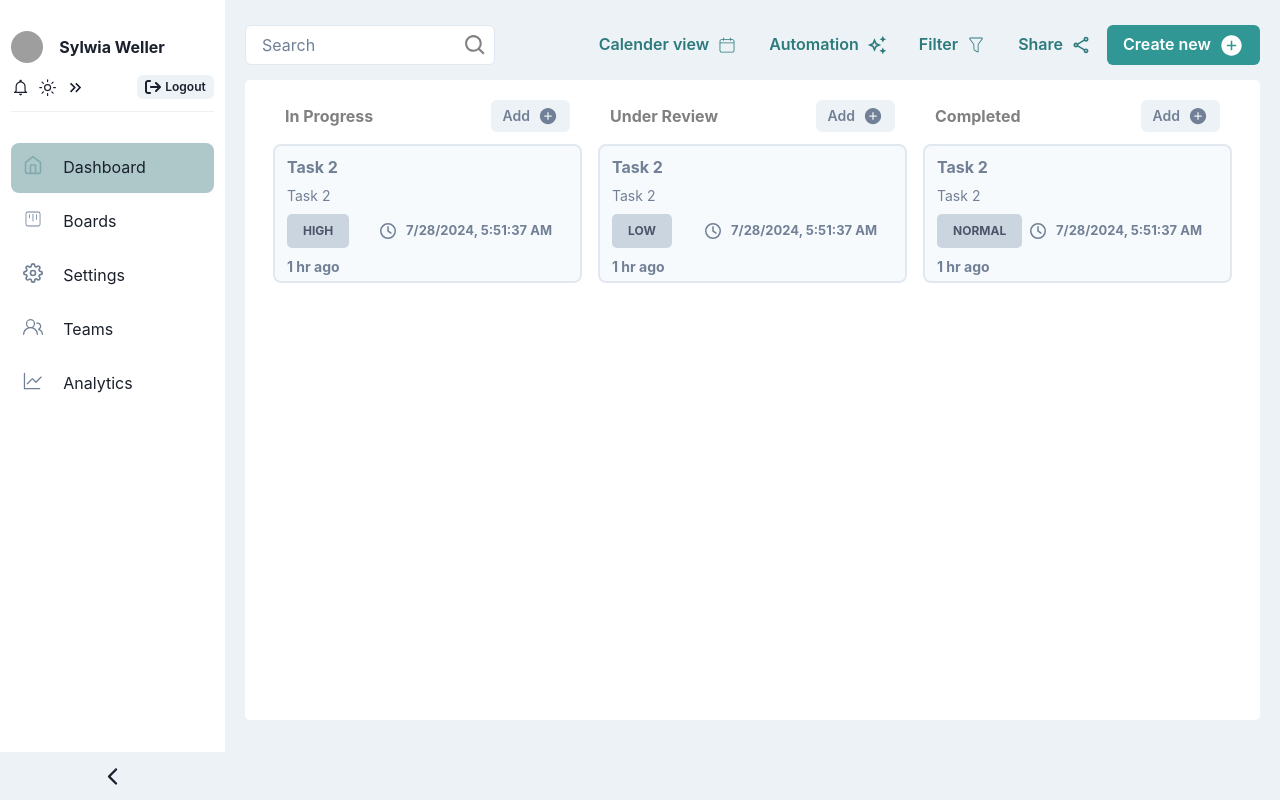
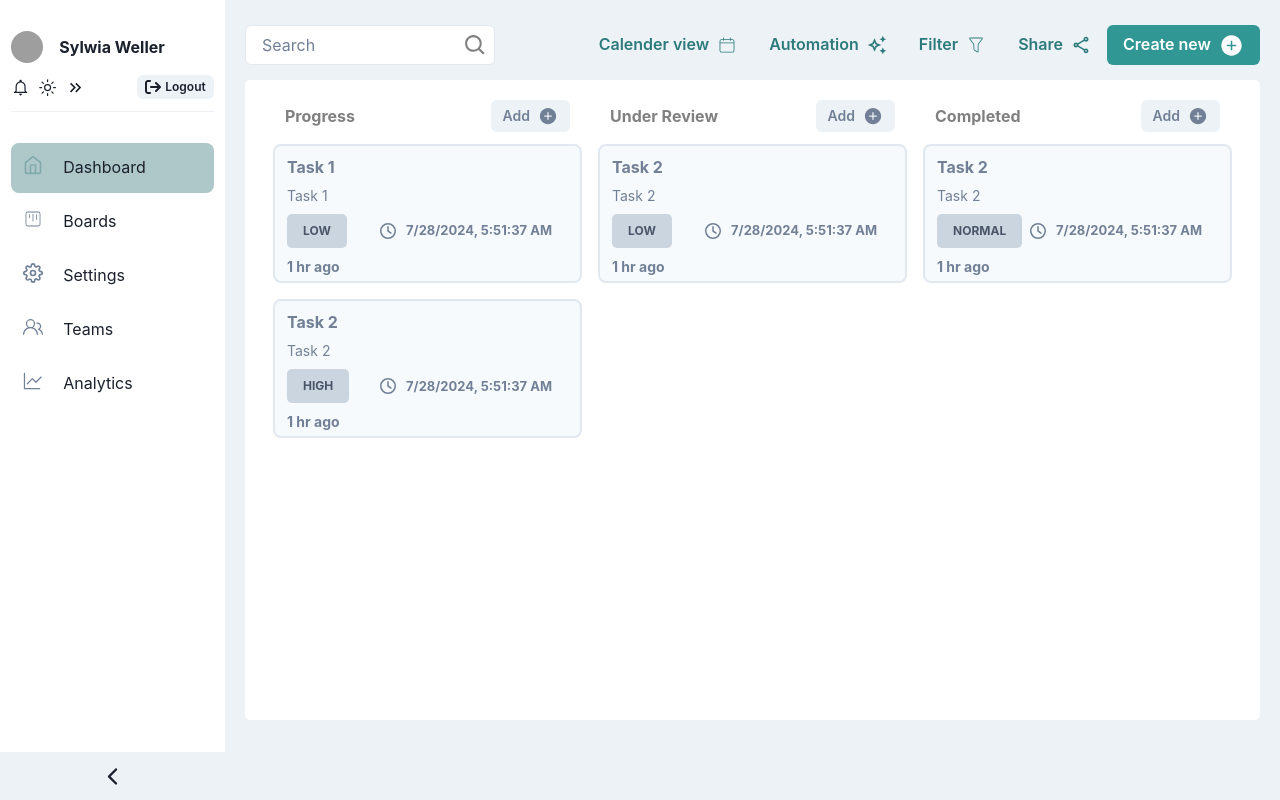
Before and after one commit to SameerTheProgrammer/MERN-Task-Management, a React (Vite) app in the folder frontend/: page /boards in a window 1280 px wide. Built offline with nearby package versions, Linux system fonts and the light colour scheme; grey boxes are pictures that could not be loaded.

Commit message:
complted the board page

```diff
--- a/frontend/src/components/boardPage/Column.tsx
+++ b/frontend/src/components/boardPage/Column.tsx
@@ -1,12 +1,25 @@
 import { Box, Button, Container, Stack, Text } from "@chakra-ui/react";
 import Task from "./Task";
-import { ColumnType } from "../../utils/enums";
+import { ColumnType, HeadingType } from "../../utils/enums";
 import useColumnTasks from "../../hooks/useColumnTasks";
 import useColumnDrop from "../../hooks/useColumnDrop";
 import { IoAddCircleSharp } from "react-icons/io5";
 import { useEffect } from "react";
+import { InitialValues } from "../../utils/types";
 
-function Column({ column }: { column: ColumnType }) {
+interface ColumnProps {
+  onOpen: () => void;
+  column: ColumnType;
+  setHeadingType: React.Dispatch<React.SetStateAction<HeadingType | undefined>>;
+  setInitialValues: React.Dispatch<React.SetStateAction<InitialValues>>;
+}
+
+const Column: React.FC<ColumnProps> = ({
+  column,
+  setHeadingType,
+  onOpen,
+  setInitialValues,
+}) => {
   const { tasks, dropTaskFrom, swapTasks } = useColumnTasks(column);
   useEffect(() => {
     console.log(`Tasks for column ${column}:`, tasks);
@@ -38,6 +51,14 @@ function Column({ column }: { column: ColumnType }) {
           _hover={{ bgColor: "gray.400" }}
           px={3}
           aria-label="add-task"
+          onClick={() => {
+            setHeadingType(HeadingType.ADD);
+            setInitialValues((prev) => ({
+              ...prev,
+              status: column,
+            }));
+            onOpen();
+          }}
         >
           Add
         </Button>
@@ -66,6 +87,9 @@ function Column({ column }: { column: ColumnType }) {
               task={task}
               index={index}
               onDropHover={swapTasks}
+              onOpen={onOpen}
+              setHeadingType={setHeadingType}
+              setInitialValues={setInitialValues}
             />
           ))
         ) : (
@@ -74,6 +98,6 @@ function Column({ column }: { column: ColumnType }) {
       </Stack>
     </Box>
   );
-}
+};
 
 export default Column;
--- a/frontend/src/components/boardPage/Task.tsx
+++ b/frontend/src/components/boardPage/Task.tsx
@@ -13,14 +13,26 @@ import { useTaskDragAndDrop } from "../../hooks/useTaskDragAndDrop";
 import { MdDeleteOutline } from "react-icons/md";
 import { FaRegClock } from "react-icons/fa6";
 import { GoPencil } from "react-icons/go";
+import { HeadingType } from "../../utils/enums";
+import { InitialValues } from "../../utils/types";
 
 type TaskProps = {
   index: number;
   task: TaskModel;
   onDropHover: (i: number, j: number) => void;
+  onOpen: () => void;
+  setHeadingType: React.Dispatch<React.SetStateAction<HeadingType | undefined>>;
+  setInitialValues: React.Dispatch<React.SetStateAction<InitialValues>>;
 };
 
-function Task({ index, task, onDropHover: handleDropHover }: TaskProps) {
+function Task({
+  index,
+  task,
+  onDropHover: handleDropHover,
+  onOpen,
+  setHeadingType,
+  setInitialValues,
+}: TaskProps) {
   const { ref, isDragging } = useTaskDragAndDrop<HTMLDivElement>(
     { task, index: index },
     handleDropHover
@@ -64,10 +76,10 @@ function Task({ index, task, onDropHover: handleDropHover }: TaskProps) {
         />
         <IconButton
           position="absolute"
-          top={5}
+          top={7}
           right={0}
           zIndex={100}
-          aria-label="delete-task"
+          aria-label="edit-task"
           size="lg"
           colorScheme="solid"
           color={"gray.700"}
@@ -75,6 +87,17 @@ function Task({ index, task, onDropHover: handleDropHover }: TaskProps) {
           opacity={0}
           _groupHover={{
             opacity: 1,
+          }}
+          onClick={() => {
+            setInitialValues({
+              title: task.title,
+              status: task.status,
+              priority: task.priority,
+              deadline: task.deadline,
+              description: task.description,
+            });
+            setHeadingType(HeadingType.EDIT);
+            onOpen();
           }}
         />
         <Flex direction={"column"} rowGap={"8px"}>
--- a/frontend/src/components/boardPage/TodoModel.tsx
+++ b/frontend/src/components/boardPage/TodoModel.tsx
@@ -22,39 +22,41 @@ import { FiEdit2, FiLoader } from "react-icons/fi";
 import { MdOutlineReportGmailerrorred } from "react-icons/md";
 import { Formik, Field, Form, ErrorMessage, FieldProps } from "formik";
 import { z } from "zod";
+import { InitialValues } from "../../utils/types";
+import TodoModelSchema from "../../validations/Todo";
 
 interface TodoModelProps {
   isOpen: boolean;
   onOpen: () => void;
   onClose: () => void;
   heading: string;
+  initialValues: InitialValues;
+  setInitialValues: React.Dispatch<React.SetStateAction<InitialValues>>;
 }
 
-const TodoModelSchema = z.object({
-  title: z.string().min(1, { message: "Title is required" }),
-  status: z.string().min(1, { message: "Status is required" }),
-  priority: z.string().min(1, { message: "Priority is required" }),
-  deadline: z.string().optional(),
-  description: z.string().optional(),
-});
-
-type TodoModelSchema = z.infer<typeof TodoModelSchema>;
-
-const TodoModel: React.FC<TodoModelProps> = ({ isOpen, onClose, heading }) => {
-  const initialValues = {
-    title: "",
-    status: "",
-    priority: "",
-    deadline: "",
-    description: "",
+const TodoModel: React.FC<TodoModelProps> = ({
+  isOpen,
+  onClose,
+  heading,
+  initialValues,
+  setInitialValues,
+}) => {
+  const choseHandler = () => {
+    onClose();
+    setInitialValues({
+      title: "",
+      status: "",
+      priority: "",
+      deadline: null,
+      description: "",
+    });
   };
-
   return (
     <Modal
       closeOnOverlayClick={false}
       blockScrollOnMount={false}
       isOpen={isOpen}
-      onClose={onClose}
+      onClose={choseHandler}
       motionPreset="slideInBottom"
     >
       <ModalOverlay />
@@ -84,7 +86,7 @@ const TodoModel: React.FC<TodoModelProps> = ({ isOpen, onClose, heading }) => {
             onSubmit={(_values, { setSubmitting }) => {
               setSubmitting(false);
               console.log(_values);
-              onClose();
+              choseHandler();
             }}
           >
             {({ isSubmitting }) => (
@@ -265,7 +267,7 @@ const TodoModel: React.FC<TodoModelProps> = ({ isOpen, onClose, heading }) => {
                   <Button
                     type="submit"
                     onClick={() => {
-                      onClose();
+                      choseHandler();
                     }}
                   >
                     Cancel
--- a/frontend/src/hooks/useTaskCollection.ts
+++ b/frontend/src/hooks/useTaskCollection.ts
@@ -7,11 +7,19 @@ function useTaskCollection() {
   return useLocalStorage<{
     [key in ColumnType]: TaskModel[];
   }>("tasks", {
-    "In Progress": [
+    Progress: [
+      {
+        id: uuidv4(),
+        title: "Task 1",
+        status: ColumnType.PROGRESS,
+        description: "Task 1",
+        priority: Priority.LOW,
+        deadline: new Date(),
+      },
       {
         id: uuidv4(),
         title: "Task 2",
-        status: ColumnType.IN_PROGRESS,
+        status: ColumnType.PROGRESS,
         description: "Task 2",
         priority: Priority.HIGH,
         deadline: new Date(),
--- a/frontend/src/pages/BoardPage.tsx
+++ b/frontend/src/pages/BoardPage.tsx
@@ -4,11 +4,21 @@ import { DndProvider } from "react-dnd";
 import { HTML5Backend } from "react-dnd-html5-backend";
 import Column from "../components/boardPage/Column";
 // import DarkModeIconButton from "../components/homePage/board/DarkModeIconButton";
-import { ColumnType } from "../utils/enums";
+import { ColumnType, HeadingType } from "../utils/enums";
 import TodoModel from "../components/boardPage/TodoModel";
+import { useState } from "react";
+import { InitialValues } from "../utils/types";
 
 const BoardPage = () => {
+  const [headingType, setHeadingType] = useState<HeadingType>();
   const { isOpen, onOpen, onClose } = useDisclosure();
+  const [initialValues, setInitialValues] = useState<InitialValues>({
+    title: "",
+    status: "",
+    priority: "",
+    deadline: null,
+    description: "",
+  });
   return (
     <>
       <Flex direction={"column"} gap={"15px"}>
@@ -19,18 +29,35 @@ const BoardPage = () => {
           {/* <DarkModeIconButton position="absolute" top={0} right={2} /> */}
           <DndProvider backend={HTML5Backend}>
             <SimpleGrid w={"100%"} columns={{ md: 3 }}>
-              <Column column={ColumnType.IN_PROGRESS} />
-              <Column column={ColumnType.UNDER_REVIREW} />
-              <Column column={ColumnType.COMPLETED} />
+              <Column
+                setInitialValues={setInitialValues}
+                onOpen={onOpen}
+                setHeadingType={setHeadingType}
+                column={ColumnType.PROGRESS}
+              />
+              <Column
+                setInitialValues={setInitialValues}
+                onOpen={onOpen}
+                setHeadingType={setHeadingType}
+                column={ColumnType.UNDER_REVIREW}
+              />
+              <Column
+                setInitialValues={setInitialValues}
+                onOpen={onOpen}
+                setHeadingType={setHeadingType}
+                column={ColumnType.COMPLETED}
+              />
             </SimpleGrid>
           </DndProvider>
         </Flex>
       </Flex>
       <TodoModel
+        setInitialValues={setInitialValues}
+        initialValues={initialValues}
         isOpen={isOpen}
         onOpen={onOpen}
         onClose={onClose}
-        heading="Create Todo"
+        heading={headingType!}
       />
     </>
   );
--- a/frontend/src/utils/enums.ts
+++ b/frontend/src/utils/enums.ts
@@ -1,5 +1,5 @@
 export enum ColumnType {
-  IN_PROGRESS = "In Progress",
+  PROGRESS = "Progress",
   UNDER_REVIREW = "Under Review",
   COMPLETED = "Completed",
 }
@@ -13,3 +13,8 @@ export enum Priority {
 export enum ItemType {
   TASK = "Task",
 }
+
+export enum HeadingType {
+  ADD = "Add Todo",
+  EDIT = "Edit Todo",
+}
--- /dev/null
+++ b/frontend/src/utils/types.ts
@@ -0,0 +1,7 @@
+export interface InitialValues {
+  title: string;
+  status: string;
+  priority: string;
+  deadline: Date | null;
+  description: string;
+}
--- a/frontend/src/validations/Todo.ts
+++ b/frontend/src/validations/Todo.ts
@@ -1,6 +1,6 @@
 import { z } from "zod";
 
-const TodoSchema = z.object({
+const TodoModelSchema = z.object({
   title: z.string().min(1, { message: "Title is required" }),
   status: z.string().min(1, { message: "Status is required" }),
   priority: z.string().min(1, { message: "Priority is required" }),
@@ -8,4 +8,6 @@ const TodoSchema = z.object({
   description: z.string().optional(),
 });
 
-export type TodoSchema = z.infer<typeof TodoSchema>;
+type TodoModelSchema = z.infer<typeof TodoModelSchema>;
+
+export default TodoModelSchema;
```
